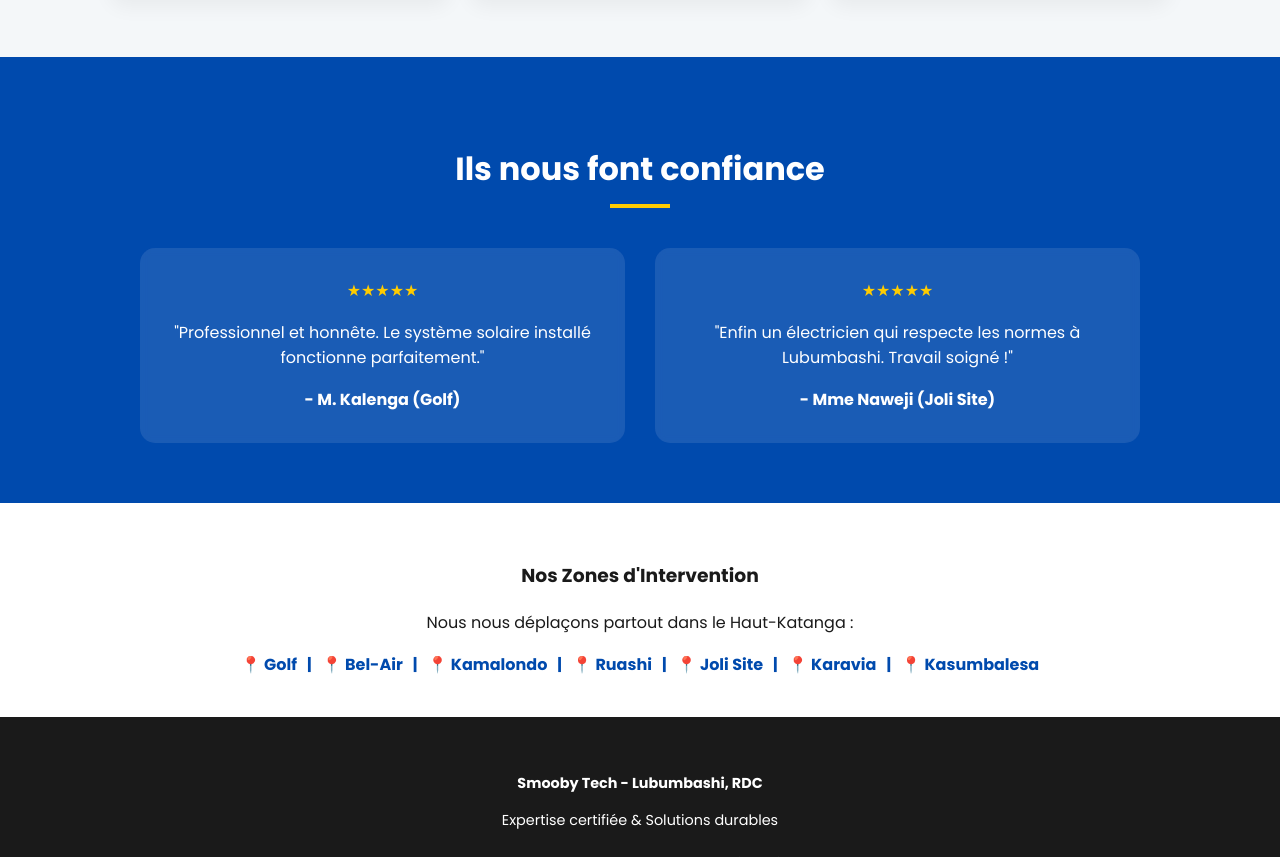
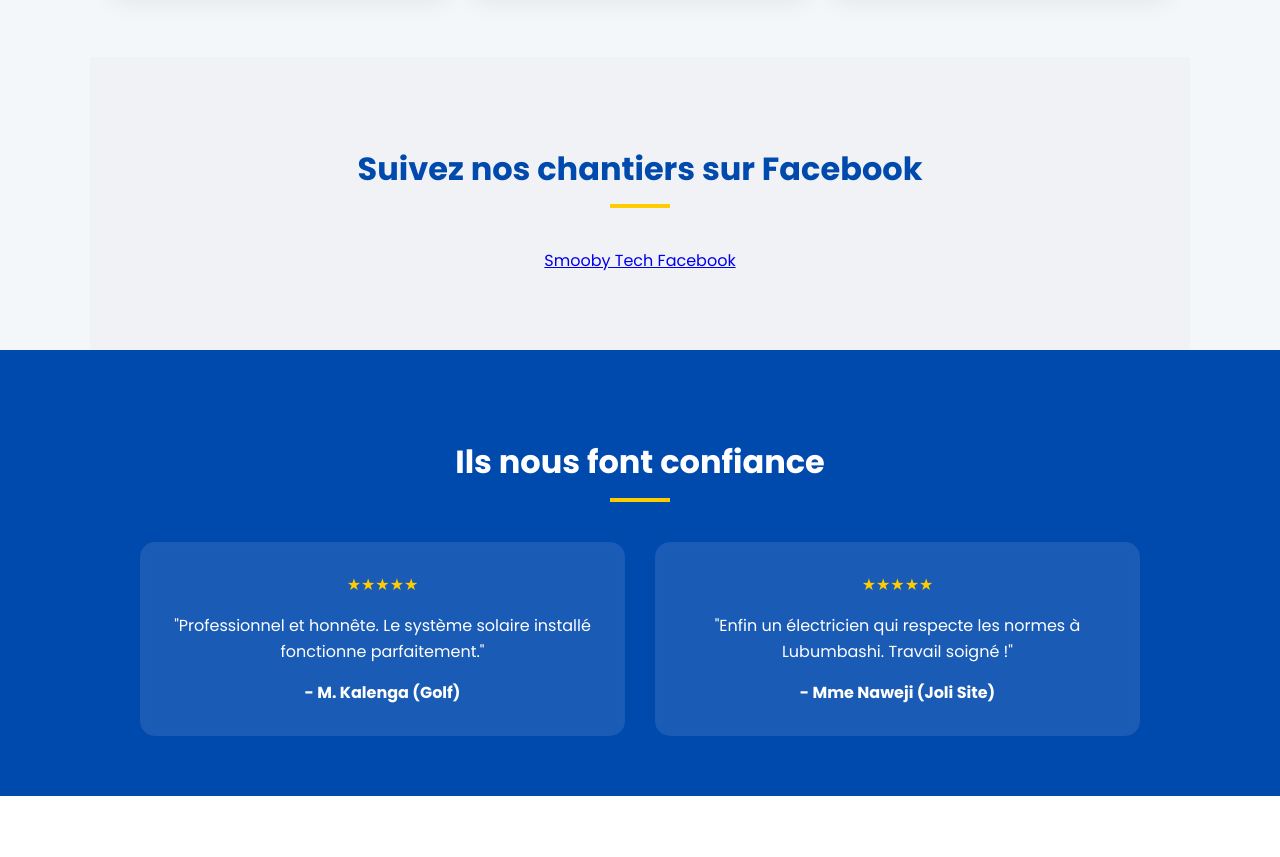
Before and after one commit to smooby-tech/Smooby-tech, a plain HTML site: page index.html in a window 1280 px wide. Shown: the part 1251-2108 px from the top of the page. Drawn offline with Linux system fonts and the light colour scheme.

Commit message:
Update index.html

```diff
--- a/index.html
+++ b/index.html
@@ -126,6 +126,27 @@
             </div>
         </div>
     </section>
+<section class="section" style="background: #f0f2f5;">
+    <div class="section-title">
+        <h2>Suivez nos chantiers sur Facebook</h2>
+        <div class="bar"></div>
+    </div>
+    <div style="text-align: center;">
+        <div class="fb-page"
+             data-href="https://www.facebook.com/SmoobyTechLushi)."
+             data-tabs="timeline"
+             data-width="500"
+             data-height="600"
+             data-small-header="false"
+             data-adapt-container-width="true"
+             data-hide-cover="false"
+             data-show-facepile="true">
+            <blockquote cite="https://www.facebook.com/SmoobyTechLushi)." class="fb-xfbml-parse-ignore">
+                <a href="https://www.facebook.com/SmoobyTechLushi).">Smooby Tech Facebook</a>
+            </blockquote>
+        </div>
+    </div>
+</section>
 
     <section class="testimonials">
         <div class="section-title">
```
